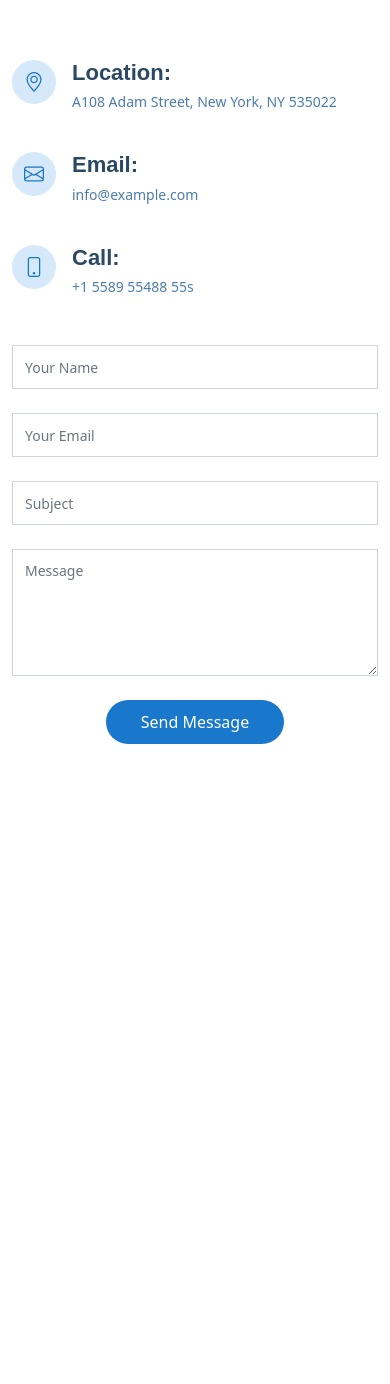
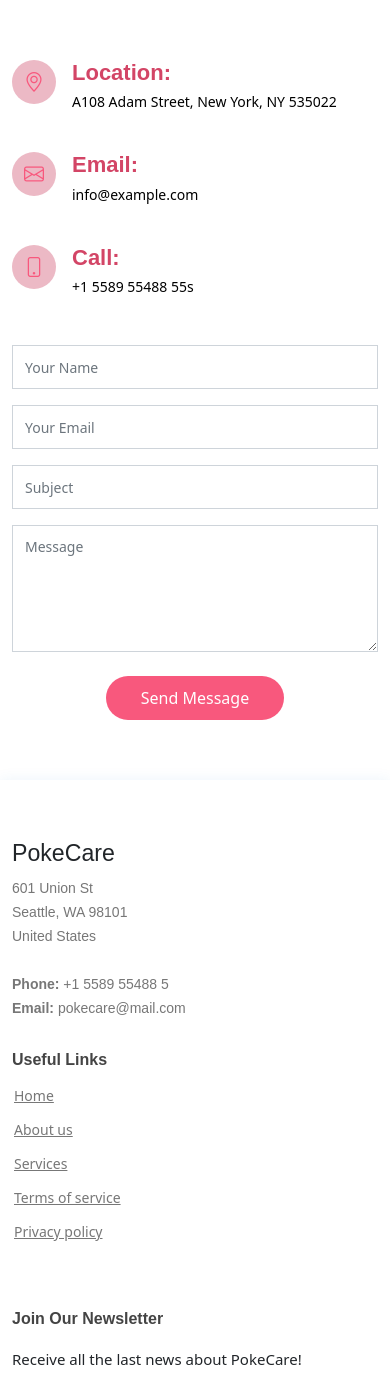
Before and after one commit to reche-git/HealthPage-React-Typescript, a React (Create React App) app: page / in a window 390 px wide. Shown: the part 10616-12000 px from the top of the page. Before the commit the page ends 11420 px from the top, so only its background shows below. Built offline with nearby package versions, Linux system fonts and the light colour scheme; grey boxes are pictures that could not be loaded.

Commit message:
a tags corrected + footer

```diff
--- a/src/App.tsx
+++ b/src/App.tsx
@@ -9,6 +9,7 @@ import ContactForm from "./component/ContactForm";
 import Departments from "./component/Departments";
 import Faq from "./component/Faq";
 import Contact from "./component/Contact";
+import Footer from "./component/Footer";
 
 function App() {
   return (
@@ -24,6 +25,7 @@ function App() {
       <Departments />
       <Faq />
       <Contact />
+      <Footer />
     </div>
   );
 }
--- a/src/component/Contact.tsx
+++ b/src/component/Contact.tsx
@@ -46,10 +46,10 @@ const Contact = () => {
 
           <div className="col-lg-8 mt-5 mt-lg-0">
             <form
-              action="forms/contact.php"
-              method="post"
-              role="form"
-              className="php-email-form"
+            //   action="forms/contact.php"
+            //   method="post"
+            //   role="form"
+              className="email-form"
             >
               <div className="row">
                 <div className="col-md-6 form-group">
@@ -92,13 +92,7 @@ const Contact = () => {
                   required
                 ></textarea>
               </div>
-              <div className="my-3">
-                <div className="loading">Loading</div>
-                <div className="error-message"></div>
-                <div className="sent-message">
-                  Your message has been sent. Thank you!
-                </div>
-              </div>
+              <br />
               <div className="text-center">
                 <button type="submit">Send Message</button>
               </div>
--- /dev/null
+++ b/src/component/Footer.tsx
@@ -0,0 +1,118 @@
+const Footer = () => {
+  return (
+    <footer id="footer">
+      <div className="footer-top">
+        <div className="container">
+          <div className="row">
+            <div className="col-lg-3 col-md-6 footer-contact">
+              <h3>PokeCare</h3>
+              <p>
+                601 Union St <br />
+                Seattle, WA 98101
+                <br />
+                United States <br />
+                <br />
+                <strong>Phone:</strong> +1 5589 55488 5
+                <br />
+                <strong>Email:</strong> pokecare@mail.com
+                <br />
+              </p>
+            </div>
+
+            <div className="col-lg-2 col-md-6 footer-links">
+              <h4>Useful Links</h4>
+              <ul>
+                <li>
+                  <i className="bx bx-chevron-right"></i> <a href="#">Home</a>
+                </li>
+                <li>
+                  <i className="bx bx-chevron-right"></i>{" "}
+                  <a href="#about">About us</a>
+                </li>
+                <li>
+                  <i className="bx bx-chevron-right"></i>{" "}
+                  <a href="#services">Services</a>
+                </li>
+                <li>
+                  <i className="bx bx-chevron-right"></i>{" "}
+                  <a href="#">Terms of service</a>
+                </li>
+                <li>
+                  <i className="bx bx-chevron-right"></i>{" "}
+                  <a href="#">Privacy policy</a>
+                </li>
+              </ul>
+            </div>
+
+            <div className="col-lg-3 col-md-6 footer-links"></div>
+
+            <div className="col-lg-4 col-md-6 footer-newsletter">
+              <h4>Join Our Newsletter</h4>
+              <p>Receive all the last news about PokeCare!</p>
+              <form action="" method="post">
+                <input type="email" name="email" />
+                <input type="submit" value="Subscribe" />
+              </form>
+            </div>
+          </div>
+        </div>
+      </div>
+
+      <div className="container d-md-flex py-4">
+        <div className="me-md-auto text-center text-md-start">
+          <div className="copyright">
+            &copy; Copyright{" "}
+            <strong>
+              <span>PokeCare</span>
+            </strong>
+            . All Rights Reserved
+          </div>
+        </div>
+        <div className="social-links text-center text-md-right pt-3 pt-md-0">
+          <a
+            href="https://www.linkedin.com/in/alan-reche/"
+            className="twitter"
+            rel="noreferrer"
+            target="_blank"
+          >
+            <i className="bi bi-twitter"></i>
+          </a>
+          <a
+            href="https://www.linkedin.com/in/alan-reche/"
+            className="facebook"
+            rel="noreferrer"
+            target="_blank"
+          >
+            <i className="bi bi-facebook"></i>
+          </a>
+          <a
+            href="https://www.linkedin.com/in/alan-reche/"
+            className="instagram"
+            rel="noreferrer"
+            target="_blank"
+          >
+            <i className="bi bi-instagram"></i>
+          </a>
+          <a
+            href="https://www.linkedin.com/in/alan-reche/"
+            className="linkedin"
+            rel="noreferrer"
+            target="_blank"
+          >
+            <i className="bi bi-linkedin"></i>
+          </a>
+          <a
+            href="https://github.com/reche-git"
+            className="github"
+            rel="noreferrer"
+            target="_blank"
+          >
+            <i className="bi bi-github"></i>
+          </a>
+        </div>
+      </div>
+    </footer>
+  );
+};
+
+export default Footer;
--- a/src/component/Header.tsx
+++ b/src/component/Header.tsx
@@ -21,7 +21,7 @@ export const Header = () => {
         <div className="collapse navbar-collapse" id="navbarSupportedContent">
           <ul className="navbar-nav ms-auto">
             <li className="nav-item">
-              <a className="nav-link scrollto active" href="#hero">
+              <a className="nav-link scrollto active" href="#">
                 Home
               </a>
             </li>
@@ -38,11 +38,6 @@ export const Header = () => {
             <li className="nav-item">
               <a className="nav-link scrollto" href="#departments">
                 Departments
-              </a>
-            </li>
-            <li className="nav-item">
-              <a className="nav-link scrollto" href="#doctors">
-                Doctors
               </a>
             </li>
             <li className="nav-item">
--- a/src/component/TopBar.tsx
+++ b/src/component/TopBar.tsx
@@ -1,6 +1,10 @@
 export const TopBar = () => {
   return (
-    <div id="topbar" className="fixed-top d-flex align-items-center" style={{height:"40px"}}>
+    <div
+      id="topbar"
+      className="fixed-top d-flex align-items-center"
+      style={{ height: "40px" }}
+    >
       <div className="container d-flex justify-content-between">
         <div className="contact-info d-flex align-items-center">
           <i className="bi bi-envelope"></i>{" "}
@@ -11,21 +15,44 @@ export const TopBar = () => {
         </div>
         <div className="d-none d-lg-flex social-links align-items-center">
           <a
-            href="https://twitter.com/home"
+            href="https://www.linkedin.com/in/alan-reche/"
             className="twitter"
             rel="noreferrer"
             target="_blank"
           >
             <i className="bi bi-twitter"></i>
           </a>
-          <a href="#" className="facebook">
+          <a
+            href="https://www.linkedin.com/in/alan-reche/"
+            className="facebook"
+            rel="noreferrer"
+            target="_blank"
+          >
             <i className="bi bi-facebook"></i>
           </a>
-          <a href="#" className="instagram">
+          <a
+            href="https://www.linkedin.com/in/alan-reche/"
+            className="instagram"
+            rel="noreferrer"
+            target="_blank"
+          >
             <i className="bi bi-instagram"></i>
           </a>
-          <a href="#" className="linkedin">
+          <a
+            href="https://www.linkedin.com/in/alan-reche/"
+            className="linkedin"
+            rel="noreferrer"
+            target="_blank"
+          >
             <i className="bi bi-linkedin"></i>
+          </a>
+          <a
+            href="https://github.com/reche-git"
+            className="github"
+            rel="noreferrer"
+            target="_blank"
+          >
+            <i className="bi bi-github"></i>
           </a>
         </div>
       </div>
--- a/src/index.css
+++ b/src/index.css
@@ -902,11 +902,11 @@ h2::after {
 
 .contact .info i {
   font-size: 20px;
-  color: #1977cc;
+  color: #f8587d;
   float: left;
   width: 44px;
   height: 44px;
-  background: #d6e9fa;
+  background: #ecb9c5;
   display: flex;
   justify-content: center;
   align-items: center;
@@ -919,14 +919,14 @@ h2::after {
   font-size: 22px;
   font-weight: 600;
   margin-bottom: 5px;
-  color: #2c4964;
+  color: #d34566;
 }
 
 .contact .info p {
   padding: 0 0 0 60px;
   margin-bottom: 0;
   font-size: 14px;
-  color: #4b7dab;
+  color: #000000;
 }
 
 .contact .info .email,
@@ -937,77 +937,27 @@ h2::after {
 .contact .info .email:hover i,
 .contact .info .address:hover i,
 .contact .info .phone:hover i {
-  background: #1977cc;
+  background: #fa3c69;
   color: #fff;
 }
 
-.contact .php-email-form {
-  width: 100%;
-  background: #fff;
-}
-
-.contact .php-email-form .form-group {
-  padding-bottom: 8px;
-}
-
-.contact .php-email-form .error-message {
-  display: none;
-  color: #fff;
-  background: #ed3c0d;
-  text-align: left;
-  padding: 15px;
-  font-weight: 600;
-}
-
-.contact .php-email-form .error-message br + br {
-  margin-top: 25px;
-}
-
-.contact .php-email-form .sent-message {
-  display: none;
-  color: #fff;
-  background: #18d26e;
-  text-align: center;
-  padding: 15px;
-  font-weight: 600;
-}
-
-.contact .php-email-form .loading {
-  display: none;
-  background: #fff;
-  text-align: center;
-  padding: 15px;
-}
-
-.contact .php-email-form .loading:before {
-  content: "";
-  display: inline-block;
-  border-radius: 50%;
-  width: 24px;
-  height: 24px;
-  margin: 0 10px -6px 0;
-  border: 3px solid #18d26e;
-  border-top-color: #eee;
-  animation: animate-loading 1s linear infinite;
-}
-
-.contact .php-email-form input,
-.contact .php-email-form textarea {
+.contact .email-form input,
+.contact .email-form textarea {
   border-radius: 0;
   box-shadow: none;
   font-size: 14px;
 }
 
-.contact .php-email-form input {
+.contact .email-form input {
   height: 44px;
 }
 
-.contact .php-email-form textarea {
+.contact .email-form textarea {
   padding: 10px 12px;
 }
 
-.contact .php-email-form button[type="submit"] {
-  background: #1977cc;
+.contact .email-form button[type="submit"] {
+  background: #f8587d;
   border: 0;
   padding: 10px 35px;
   color: #fff;
@@ -1015,8 +965,8 @@ h2::after {
   border-radius: 50px;
 }
 
-.contact .php-email-form button[type="submit"]:hover {
-  background: #1c84e3;
+.contact .email-form button[type="submit"]:hover {
+  background: #fa3c69;
 }
 
 @keyframes animate-loading {
@@ -1033,9 +983,8 @@ h2::after {
 # Footer
 --------------------------------------------------------------*/
 #footer {
-  color: #444444;
   font-size: 14px;
-  background: #f1f7fd;
+  background: rgb(255, 124, 155);
 }
 
 #footer .footer-top {
@@ -1084,7 +1033,7 @@ h2::after {
 
 #footer .footer-top .footer-links ul i {
   padding-right: 2px;
-  color: #1c84e3;
+  color: #fa3c69;
   font-size: 18px;
   line-height: 1;
 }
@@ -1108,7 +1057,7 @@ h2::after {
 
 #footer .footer-top .footer-links ul a:hover {
   text-decoration: none;
-  color: #1977cc;
+  color: #fa3c69;
 }
 
 #footer .footer-newsletter {
@@ -1148,14 +1097,14 @@ h2::after {
   background: none;
   font-size: 16px;
   padding: 0 20px;
-  background: #1977cc;
+  background: #f8587d;
   color: #fff;
   transition: 0.3s;
   border-radius: 50px;
 }
 
 #footer .footer-newsletter form input[type="submit"]:hover {
-  background: #1c84e3;
+  background: #fa3c69;
 }
 
 #footer .credits {
@@ -1167,8 +1116,8 @@ h2::after {
 #footer .social-links a {
   font-size: 18px;
   display: inline-block;
-  background: #1977cc;
-  color: #fff;
+  background: #ecb9c5;
+  color: #fa3c69;
   line-height: 1;
   padding: 8px 0;
   margin-right: 4px;
@@ -1180,7 +1129,7 @@ h2::after {
 }
 
 #footer .social-links a:hover {
-  background: #1c84e3;
+  background: #fa3c69;
   color: #fff;
   text-decoration: none;
 }
```
